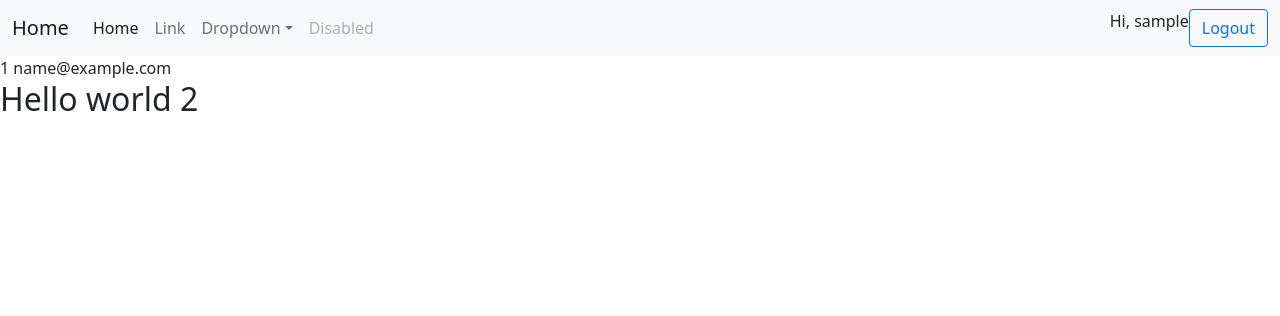
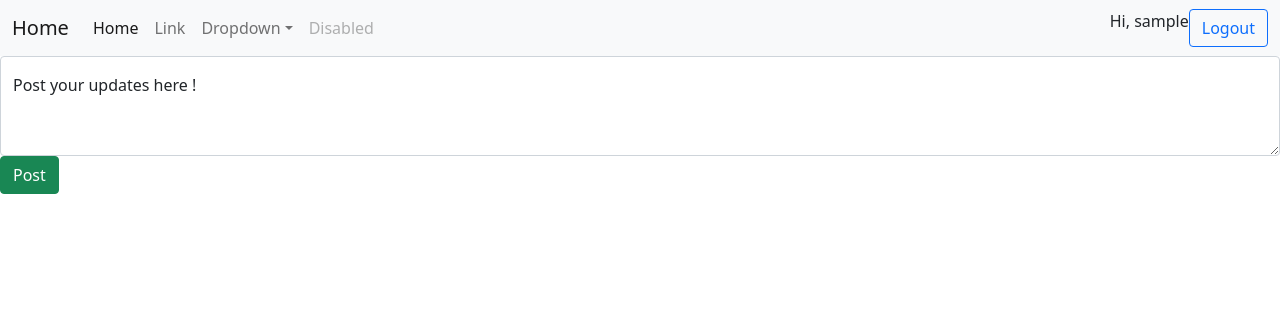
Before and after one commit to isadev97/SocialMediaProject2, a Django app: page / in a window 1280 px wide. Shown: the top 316 px of the page. Run offline with Django 4.2, Linux system fonts and the light colour scheme; the visitor is signed in with stand-in values (Sample User, id 1); data that the repository does not hold is empty.

Commit message:
add post feature added

```diff
--- a/social_media_app/templates/index.html
+++ b/social_media_app/templates/index.html
@@ -1,7 +1,26 @@
 {% extends 'base.html' %}
 
 {% block content %}
-    {{request.user.id}}
-    {{request.user.email}}
-    <h2>Hello world 2</h2>
+  {% if request.user.is_authenticated %}
+    <form method="POST" action="{% url 'create_post' %}">
+        {% csrf_token %}
+      <div class="form-floating">
+        <textarea class="form-control" placeholder="Leave your caption here" id="caption" name="caption" style="height: 100px"></textarea>
+        <label for="caption">Post your updates here !</label>
+      </div>
+      <button type="submit" class="btn btn-success">Post</button>
+    </form>
+    {% for post in post_list  %}
+    <div class="card" style="width: 18rem;">
+        <img src="..." class="card-img-top" alt="...">
+        <div class="card-body">
+          <h5 class="card-title">{{post.caption}}</h5>
+          <p class="card-text">{{post.user.username}}</p>
+          <a href="#" class="btn btn-primary">Go somewhere</a>
+        </div>
+      </div>
+    {% endfor %}
+  {% else %}
+    <div class="alert alert-warning" role="alert">You need to be logged in !</div>
+  {% endif %}
 {% endblock %}
--- a/social_media_app/urls.py
+++ b/social_media_app/urls.py
@@ -1,9 +1,10 @@
 from django.urls import path
-from social_media_app.views import index_view, sign_up_view, sign_in_view, sign_out_view
+from social_media_app.views import index_view, sign_up_view, sign_in_view, sign_out_view, create_post_view
 
 urlpatterns = [
     path('', index_view, name="index"),
     path('sign-up/', sign_up_view, name="sign_up"),
     path('sign-in/', sign_in_view, name="sign_in"),
     path('sign-out/', sign_out_view, name="sign_out"),
+    path('create-post/', create_post_view, name="create_post"),
 ]
--- a/social_media_app/views.py
+++ b/social_media_app/views.py
@@ -1,11 +1,14 @@
 from django.shortcuts import render, redirect
-from social_media_app.models import User
+from social_media_app.models import User, Post
 from django.contrib.auth.models import auth
 from django.contrib.auth.decorators import login_required
 
 # Create your views here.
 def index_view(request):
-    return render(request, "index.html")
+    data = {
+        "post_list" : Post.objects.all()
+    }
+    return render(request, "index.html", data)
 
 def sign_up_view(request):
     page_name= "signup.html"
@@ -51,7 +54,16 @@ def sign_in_view(request):
         # GET Method render the page
         return render(request, page_name)
 
-login_required(login_url='sign_in')
+@login_required(login_url='sign_in')
 def sign_out_view(request):
     auth.logout(request)
     return redirect("index")
+
+@login_required(login_url='sign_in')
+def create_post_view(request):
+    caption = request.POST['caption']
+    post = Post.objects.create(
+        user=request.user,
+        caption=caption
+    )
+    return redirect("index")
```
